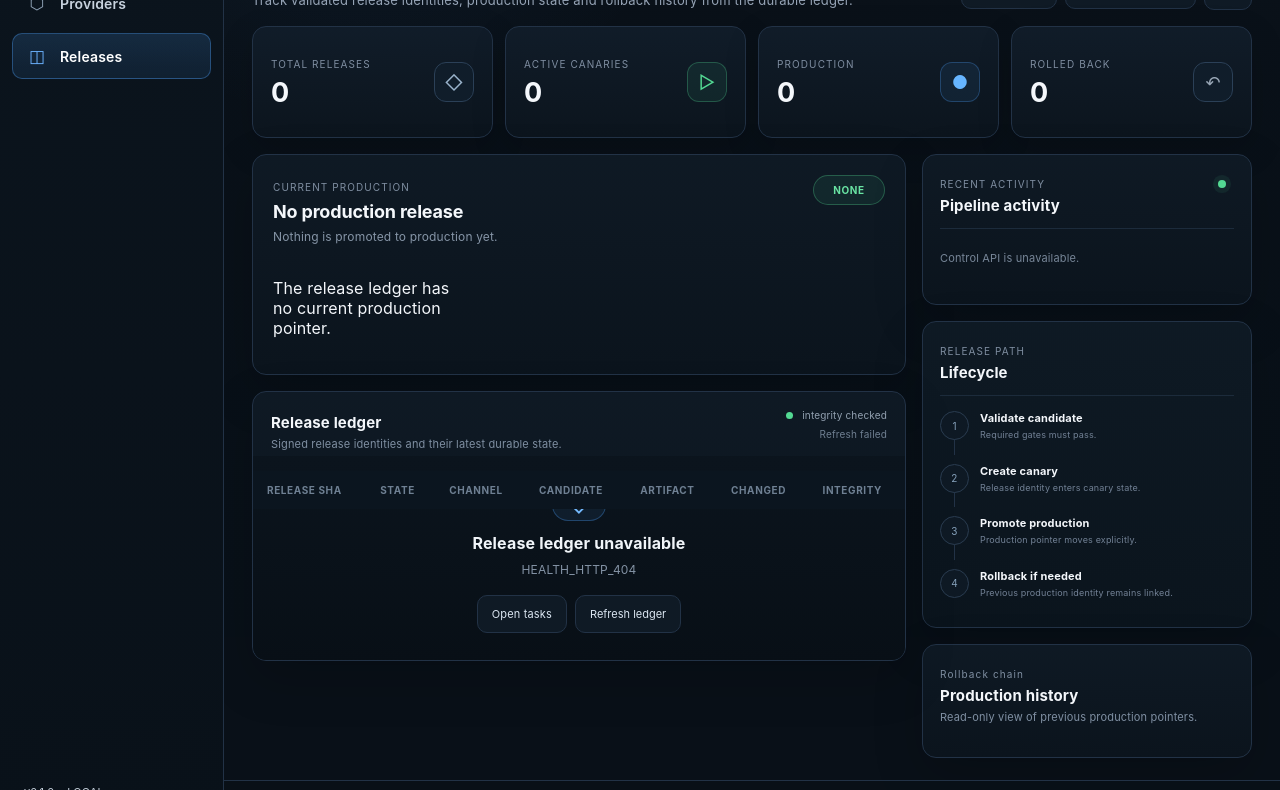
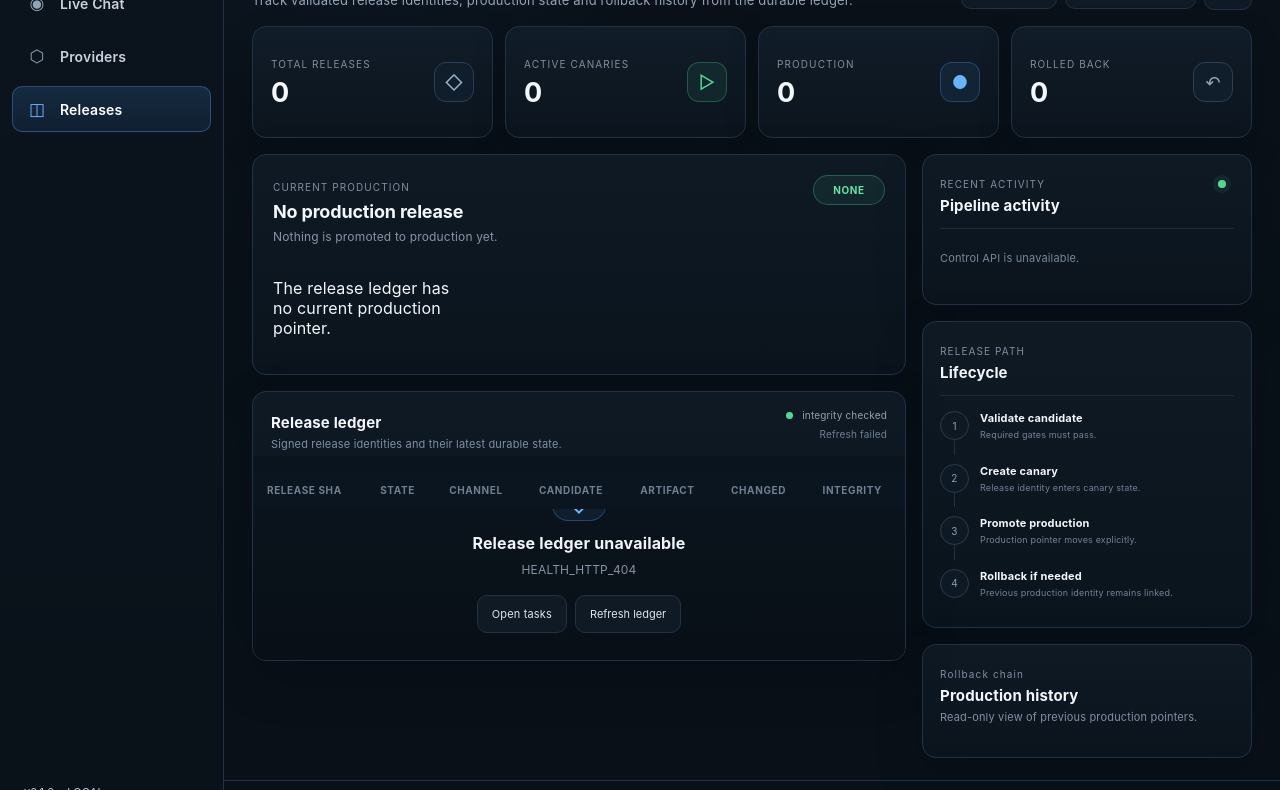
Before and after one commit to nikodemklasik-code/koordynator, a website: page web/control/releases.html in a window 1280 px wide. Shown: the part 163-953 px from the top of the page. Drawn offline with Linux system fonts and the light colour scheme; no server answers.

Commit message:
ui: add Live Chat to release navigation

```diff
--- a/web/control/releases.html
+++ b/web/control/releases.html
@@ -19,6 +19,7 @@
   <aside class="sidebar" aria-label="Primary navigation">
     <nav class="nav-list">
       <a class="nav-item" href="/"><span>☷</span><span>Tasks</span></a>
+      <a class="nav-item" href="/chat"><span>◉</span><span>Live Chat</span></a>
       <a class="nav-item" href="/providers"><span>⬡</span><span>Providers</span></a>
       <a class="nav-item active" href="/releases" aria-current="page"><span>◫</span><span>Releases</span></a>
     </nav>
```
